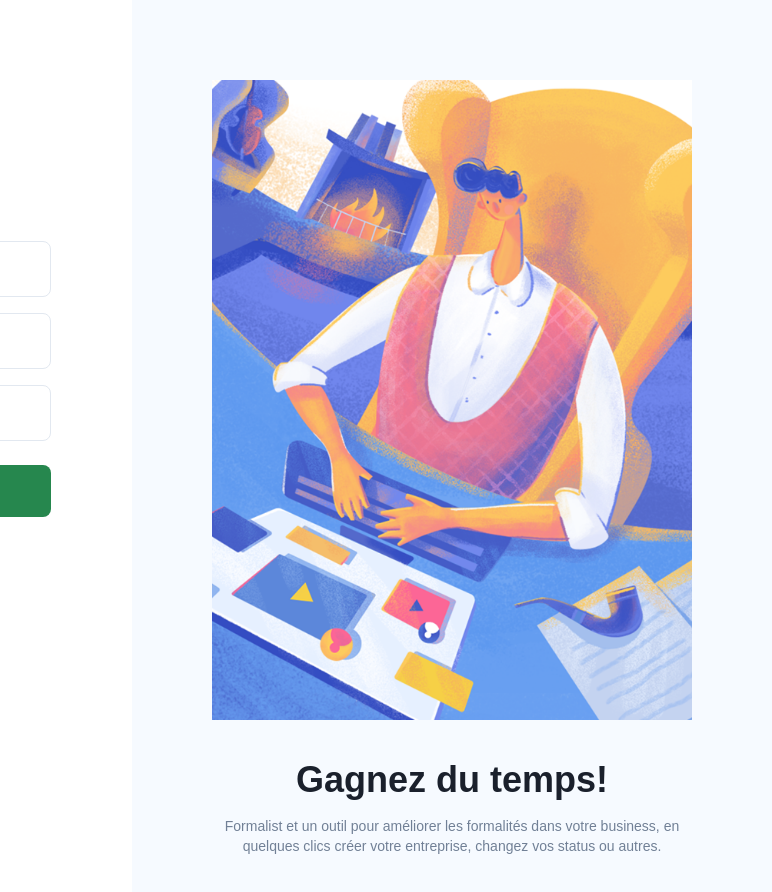
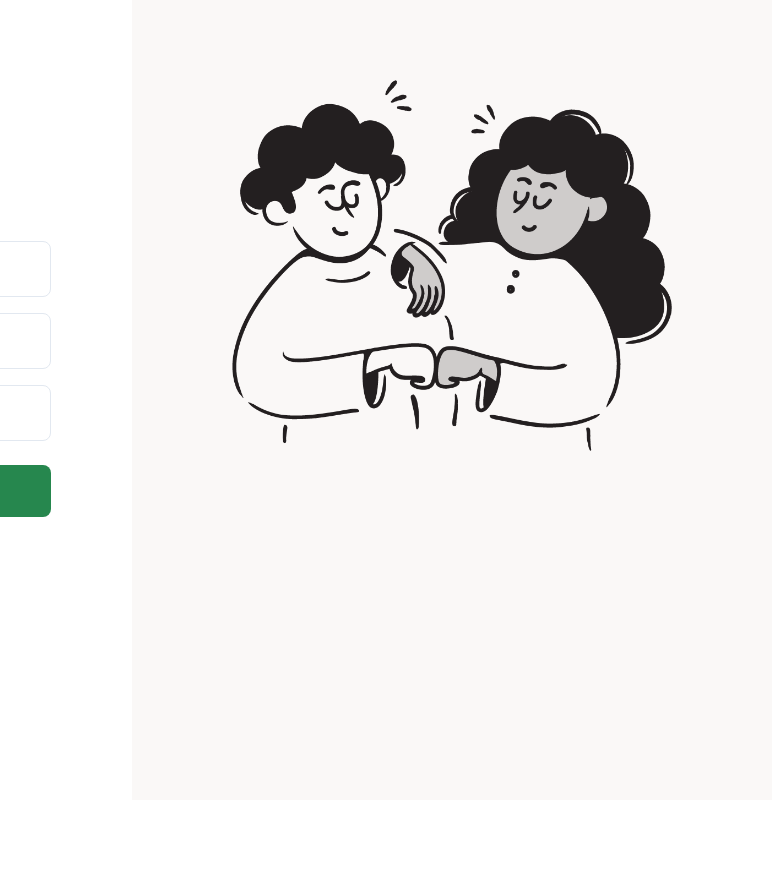
Before and after one commit to manikmt01/demo08, a website built with Vite: page login.html in a window 1280 px wide. Shown: the full height of the page, 508-1280 px from the left. After the commit the page ends 800 px from the top, so only its background shows below. Built offline with nearby package versions, Linux system fonts and the light colour scheme; a web font is replaced by a local one.

Commit message:
login page udpate

```diff
--- a/login.html
+++ b/login.html
@@ -89,23 +89,11 @@
       </div>
     </div>
     <!-- right  -->
-    <div class="lg:w-1/2 lg:block hidden bg-[#F6FAFF] bg-darkblack-600 p-20">
+    <div class="lg:w-1/2 lg:block hidden bg-[#faf8f7] bg-darkblack-600 p-20">
       <div class="w-full mx-auto">
-        <img src="img/login.png" class="mx-auto w-full h-[80vh] object-cover object-center mb-10"
-          alt="connexion formalist" />
+        <img src="img/409.Deal.png" class="mx-auto w-11/12 mb-10" alt="connexion formalist" />
       </div>
-      <div>
-        <div class="text-center max-w-lg px-1.5 m-auto">
-          <h3 class="text-[#1a202c] font-semibold font-popins text-4xl mb-4">
-            Gagnez du temps!
-          </h3>
-          <p class="text-[#718096] text-sm font-medium">
-            Formalist et un outil pour améliorer les formalités dans votre
-            business, en quelques clics créer votre entreprise, changez vos
-            status ou autres.
-          </p>
-        </div>
-      </div>
+
     </div>
   </section>
   <script src="https://cdnjs.cloudflare.com/ajax/libs/flowbite/2.3.0/flowbite.min.js"></script>
```
Also changed, not shown: pricing.html (+3 -9 lines), css/style.min.css, img/409.Deal.png (added).
